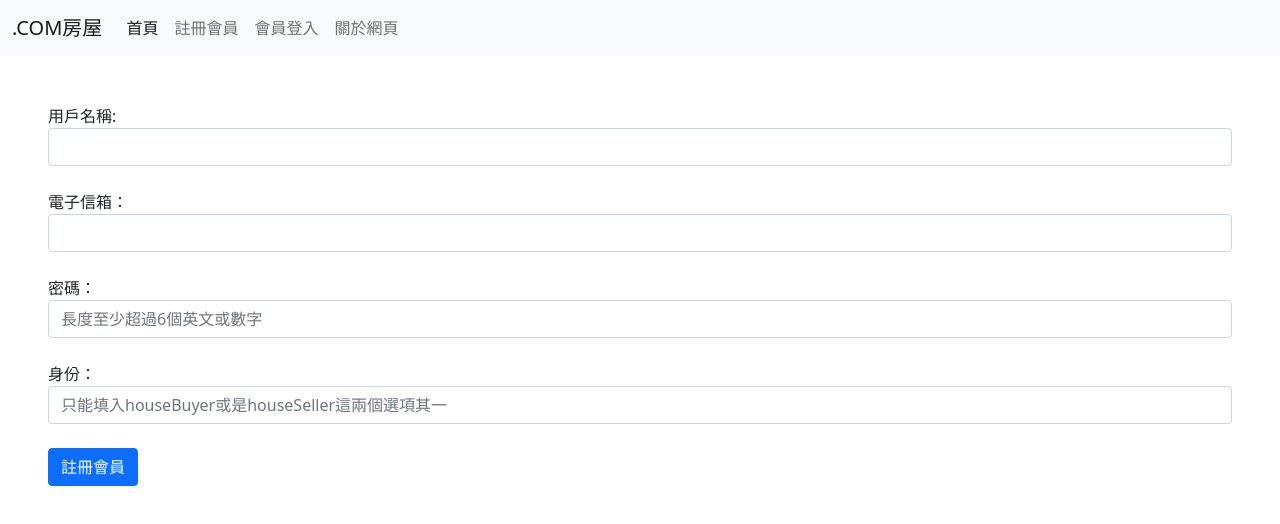
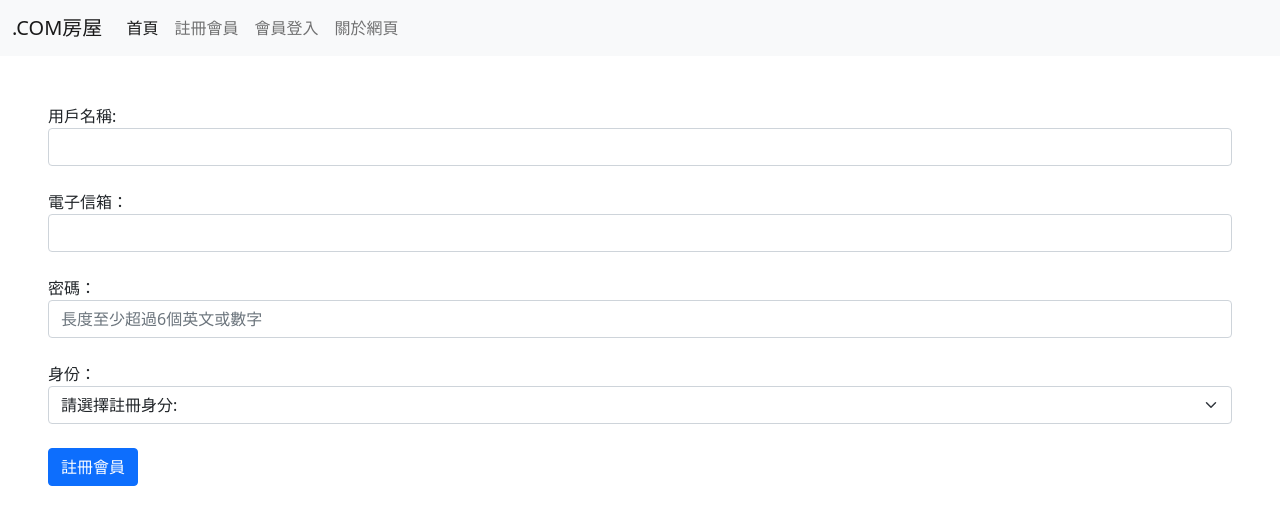
Before and after one commit to qcmytm/.comHouseSideProject, a React (Create React App) app in the folder client/: page /register in a window 1280 px wide. Shown: the top 524 px of the page. Built offline with nearby package versions, Linux system fonts and the light colour scheme.

Commit message:
6 commit

```diff
--- a/client/src/components/register-component.js
+++ b/client/src/components/register-component.js
@@ -69,14 +69,16 @@ const RegisterComponent = () => {
         </div>
         <br />
         <div className="form-group">
-          <label htmlFor="password">身份：</label>
-          <input
+          <label htmlFor="role">身份：</label>
+          <select
+            class="form-select"
+            aria-label="Default select example"
             onChange={handleRole}
-            type="text"
-            className="form-control"
-            placeholder="只能填入houseBuyer或是houseSeller這兩個選項其一"
-            name="role"
-          />
+          >
+            <option selected>請選擇註冊身分:</option>
+            <option value="houseBuyer">houseBuyer</option>
+            <option value="houseSeller">houseSeller</option>
+          </select>
         </div>
         <br />
         <button onClick={handleRegister} className="btn btn-primary">
--- a/package.json
+++ b/package.json
@@ -6,7 +6,7 @@
   "scripts": {
     "test": "echo \"Error: no test specified\" && exit 1",
     "start": "node server.js",
-    "build": "cd client && npm install --only=dev && npm install && npm run build"
+
   },
   "author": "",
   "license": "ISC",
```
Also changed, not shown: 7 other files (tests, documents, lock files or other folders).
